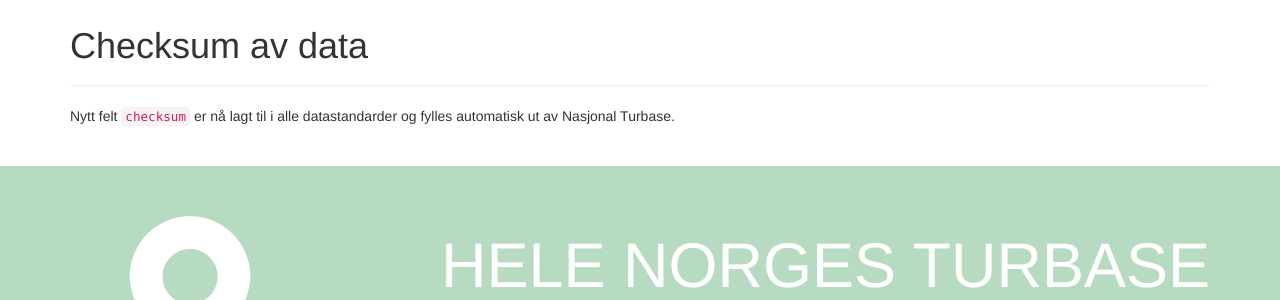
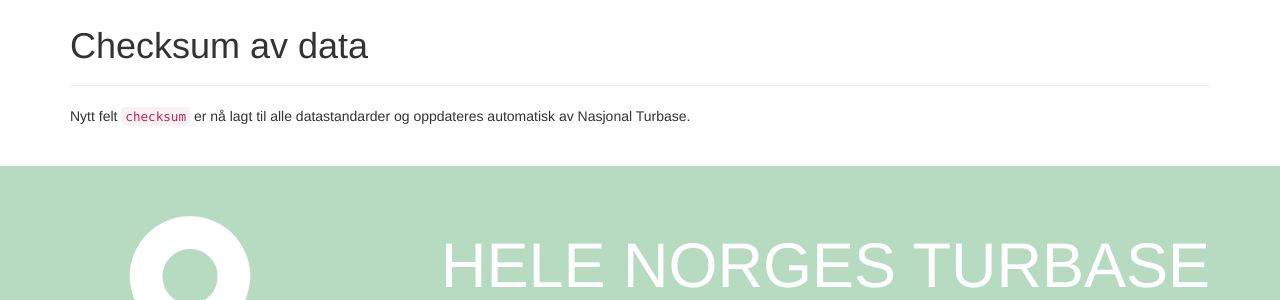
Before and after one commit to Turbasen/www.nasjonalturbase.no, a Jekyll site: the page built from _posts/2014-01-13-checksum.md, in a window 1280 px wide. Shown: the part 188-488 px from the top of the page. Built offline with Jekyll 4.4.1, drawn with Linux system fonts in a browser that asks for light colours; nearby versions of some CDN libraries; Markdown is read by kramdown in place of the engine named in the settings.

Commit message:
Update wordings of latest blog post

```diff
--- a/_posts/2014-01-13-checksum.md
+++ b/_posts/2014-01-13-checksum.md
@@ -8,5 +8,5 @@ categories: [datastandard, bilder, steder, områder, turer, grupper]
 link: /data/turer.html
 ---
 
-Nytt felt `checksum` er nå lagt til i alle datastandarder og fylles automatisk
-ut av Nasjonal Turbase.
+Nytt felt `checksum` er nå lagt til alle datastandarder og oppdateres automatisk
+av Nasjonal Turbase.
```
